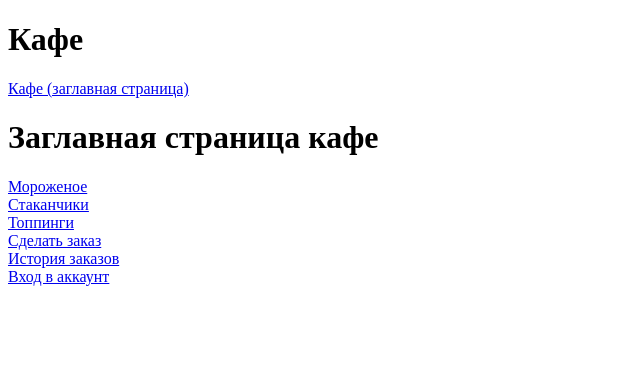
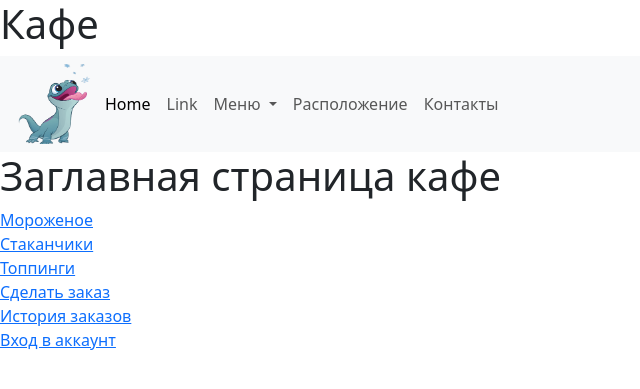
Before and after one commit to Dmitrii-F/icecream_bar, a Django app: page / in a window 1280 px wide. Shown: the top 389 px of the page, without its empty margins (0-640 px from the left). Run offline with Django 5.2, Linux system fonts and the light colour scheme.

Commit message:
Добавлена навигационная панель, логотип с ссылкой

```diff
--- a/icecream/icecream/settings.py
+++ b/icecream/icecream/settings.py
@@ -120,6 +120,10 @@ LOGIN_REDIRECT_URL = '/'
 # https://docs.djangoproject.com/en/5.0/howto/static-files/
 
 STATIC_URL = 'static/'
+STATICFILES_DIRS = [
+    BASE_DIR / "icecream_bar/static",
+    "icecream_bar/static"
+]
 
 # Default primary key field type
 # https://docs.djangoproject.com/en/5.0/ref/settings/#default-auto-field
--- /dev/null
+++ b/icecream/icecream_bar/static/main.css
@@ -0,0 +1,11 @@
+.navbar-logo {
+    background-size: 100%;
+    width: 85px;
+    height: 80px;
+}
+
+.navbar-logo-img {
+    width: 100%;
+    height: 100%;
+    object-fit: cover;
+}
--- a/icecream/templates/base/base.html
+++ b/icecream/templates/base/base.html
@@ -1,9 +1,11 @@
 <!DOCTYPE html>
 <html lang="en">
 <head>
-    <meta charset="UTF-8">
-    <meta name="viewport" content="width=device-width, initial-scale=1.0">
-    <title>{% block title %}{% endblock %}</title>
+    <meta charset="utf-8">
+    <meta name="viewport" content="width=device-width, initial-scale=1">
+    <title>Bootstrap demo</title>
+    <link href="https://cdn.jsdelivr.net/npm/bootstrap@5.3.3/dist/css/bootstrap.min.css" rel="stylesheet" integrity="sha384-QWTKZyjpPEjISv5WaRU9OFeRpok6YctnYmDr5pNlyT2bRjXh0JMhjY6hW+ALEwIH" crossorigin="anonymous">
+    <link rel="stylesheet" href="../static/main.css">
 </head>
 <body>
     <header>
--- a/icecream/templates/base/nav.html
+++ b/icecream/templates/base/nav.html
@@ -1,5 +1,40 @@
-<nav>
-    <!-- Навигационное меню -->
-    <p><a href="{% url 'icecream_bar:index' %}">Кафе (заглавная страница)</a></p>
-    <!-- Другие ссылки -->
+<nav class="navbar navbar-expand-lg bg-body-tertiary">
+  <div class="container-fluid">
+    {% load static %}
+    <div class="navbar-logo">
+      <a href="/">
+        <img src="{% static 'image/logo.png' %}" alt="Logo" class="navbar-logo-img">
+      </a>
+    </div>
+    <button class="navbar-toggler" type="button" data-bs-toggle="collapse" data-bs-target="#navbarSupportedContent" aria-controls="navbarSupportedContent" aria-expanded="false" aria-label="Toggle navigation">
+      <span class="navbar-toggler-icon"></span>
+    </button>
+    <div class="collapse navbar-collapse" id="navbarSupportedContent">
+      <ul class="navbar-nav me-auto mb-2 mb-lg-0">
+        <li class="nav-item">
+          <a class="nav-link active" aria-current="page" href="/">Home</a>
+        </li>
+        <li class="nav-item">
+          <a class="nav-link" href="#">Link</a>
+        </li>
+        <li class="nav-item dropdown">
+          <a class="nav-link dropdown-toggle" href="#" role="button" data-bs-toggle="dropdown" aria-expanded="false">
+            Меню
+          </a>
+          <ul class="dropdown-menu">
+            <li><a class="dropdown-item" href="#">Action</a></li>
+            <li><a class="dropdown-item" href="#">Another action</a></li>
+            <li><hr class="dropdown-divider"></li>
+            <li><a class="dropdown-item" href="#">Something else here</a></li>
+          </ul>
+        <li class="nav-item">
+          <a class="nav-link" href="#">Расположение</a>
+        </li>
+        <li class="nav-item">
+          <a class="nav-link" href="#">Контакты</a>
+        </li>
+        </li>
+      </ul>
+    </div>
+  </div>
 </nav>
```
Also changed, not shown: icecream/icecream_bar/static/image/logo.png (added).
